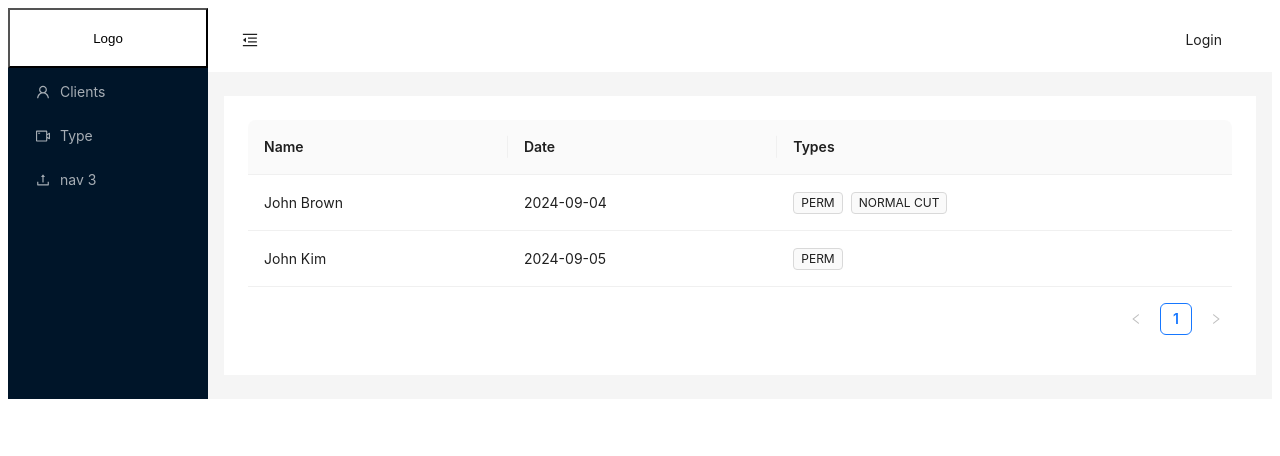
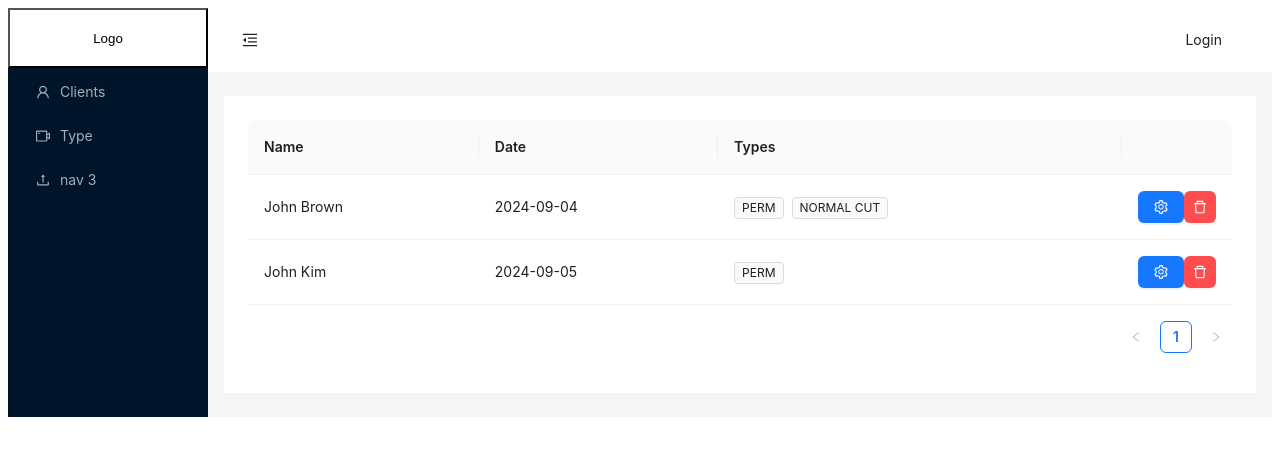
Before and after one commit to DonRyu/alert-hair-project, a React (Create React App) app: page /client in a window 1280 px wide. Shown: the top 456 px of the page. Built offline with nearby package versions, Linux system fonts and the light colour scheme.

Commit message:
add clientFormDrawer

```diff
--- /dev/null
+++ b/src/DrawerComponents/ClientFormInDrawer.tsx
@@ -0,0 +1,82 @@
+import React, { useState } from "react";
+import { PlusOutlined, SettingOutlined } from "@ant-design/icons";
+import {
+  Button,
+  Drawer,
+  Form,
+  Row,
+  Col,
+  Input,
+  Select,
+  notification,
+} from "antd";
+import { labels } from "../constants";
+
+function ClientFormInDrawer({
+  title,
+  productNumber,
+  currentPage,
+}: {
+  title: string;
+  productNumber: number;
+  currentPage: number;
+}) {
+  const [visible, setVisible] = useState(false);
+
+  const onClose = () => {
+    setVisible(false);
+    // form.resetFields();
+  };
+
+  const onOpen = () => {
+    setVisible(true);
+    // if (productNumber) {
+    //   dispatch(
+    //     productCRUD({
+    //       method: "GET",
+    //       id: `${productNumber}`,
+    //     })
+    //   ).then((res) => {
+    //     form.setFieldsValue({ ...res.payload });
+    //   });
+    // }
+  };
+
+
+  return (
+    <>
+      {title === labels.Add ? (
+        <Button type="primary" onClick={() => onOpen()}>
+          <PlusOutlined />
+          Add
+        </Button>
+      ) : (
+        <Button
+          type="primary"
+          onClick={() => onOpen()}
+          className={"editButton"}
+        >
+          <SettingOutlined />
+        </Button>
+      )}
+      <Drawer
+        title={
+          title === labels.Add ? labels.AddDrawerTitle : labels.EditDrawerTitle
+        }
+        width={window.innerWidth > 900 ? 620 : window.innerWidth}
+        onClose={() => onClose()}
+        open={visible}
+        bodyStyle={{ paddingBottom: 80 }}
+      >
+        <Button onClick={() => onClose()} style={{ marginRight: 8 }}>
+          Cancel
+        </Button>
+        <Button htmlType="submit" type="primary">
+          Save
+        </Button>
+      </Drawer>
+    </>
+  );
+}
+
+export default ClientFormInDrawer;
--- a/src/TableComponents/ClientTable.tsx
+++ b/src/TableComponents/ClientTable.tsx
@@ -1,6 +1,9 @@
 import React from 'react';
 import CustomTable from '../Commons/CustomTable';
-import { Tag } from 'antd';
+import { Button, Popconfirm, Tag } from 'antd';
+import ClientFormInDrawer from '../DrawerComponents/ClientFormInDrawer';
+import { labels } from '../constants';
+import { DeleteOutlined } from "@ant-design/icons";
 
 function ClientTable() {
 
@@ -39,6 +42,34 @@ function ClientTable() {
             </>
           ),
         },
+        {
+          title:"",
+          width: 100,
+          render:()=>{
+            return (
+              <div style={{ display: "flex", justifyContent: "space-evenly" }}>
+                {/* Drawer component for CRUD product */}
+                <ClientFormInDrawer
+                  title={labels.Edit}
+                  productNumber={0}
+                  currentPage={0}
+                />
+                {/* For deleting, ask user one more time to make sure the data termination */}
+                <Popconfirm
+                  placement="leftTop"
+                  title={"Delete"}
+                  // onConfirm={() => {
+                  //   deleteProduct(elm.productNumber);
+                  // }}
+                  okText={"Yes"}
+                  cancelText={"Cancel"}
+                >
+                  <Button type={"primary"} danger icon={<DeleteOutlined />} />
+                </Popconfirm>
+              </div>
+            );
+          }
+        }
       ];
 
       const data = [
--- /dev/null
+++ b/src/constants.ts
@@ -0,0 +1,7 @@
+export const labels = {
+    Add: "Add",
+    Edit: "Edit",
+    Delete: "Delete",
+    AddDrawerTitle:"Add Product",
+    EditDrawerTitle:"Edit Product"
+  };
```
